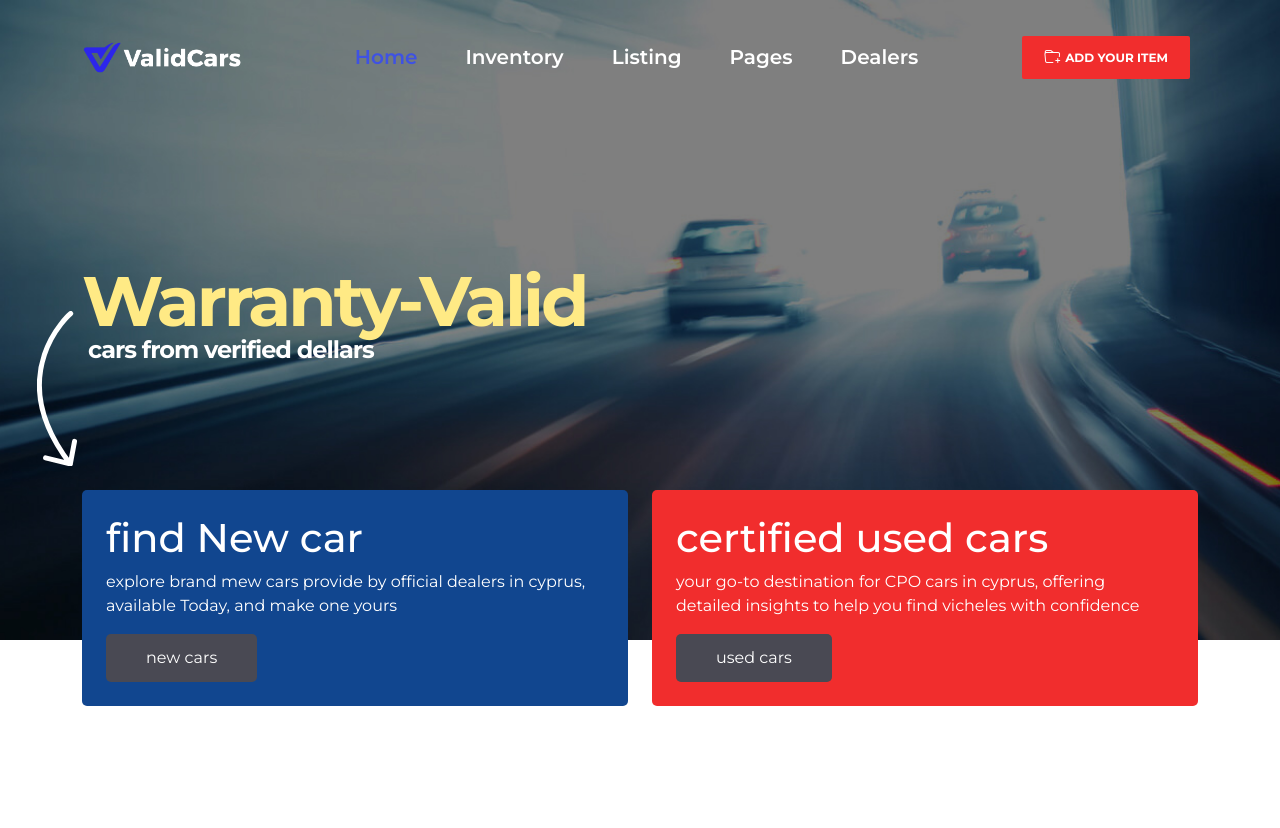
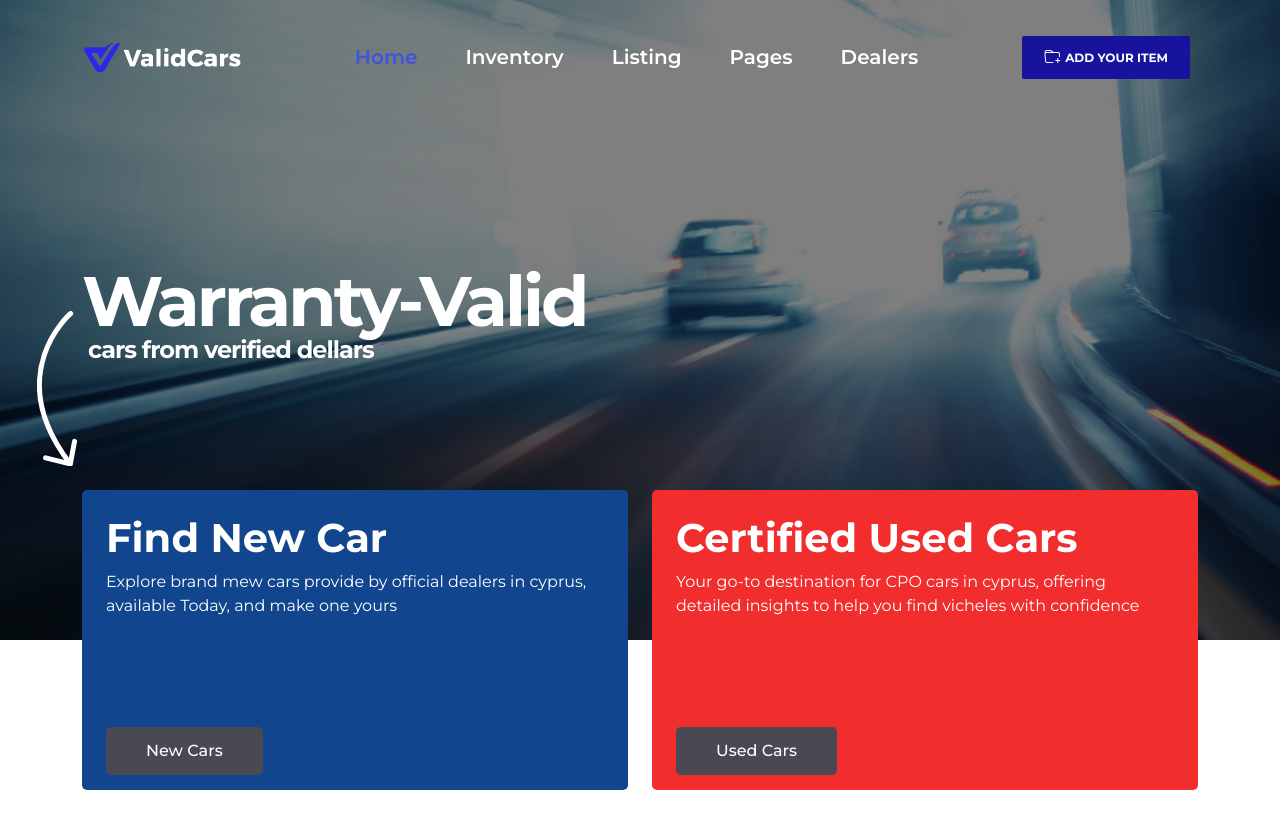
Before and after one commit to mohmedAmged/testV01, a React (Create React App) app: page / in a window 1280 px wide. Shown: the top 828 px of the page. Built offline with nearby package versions, Linux system fonts and the light colour scheme.

Commit message:
Your commit message here1~

```diff
--- a/src/components/mainTypesSec/MainTypeSec.jsx
+++ b/src/components/mainTypesSec/MainTypeSec.jsx
@@ -5,29 +5,35 @@ export default function MainTypeSec() {
     return (
         <div className='main__types__sec px-5'>
             <div className="container">
-                <div className="row">
-                    <div className="col-lg-6 col-md-6 col-sm-6">
+                <div className="row justify-content-center align-items-center">
+                    <div className="col-lg-6 col-md-6 col-sm-6 mb-3 d-flex justify-content-center align-items-center">
                         <div className="box__item__type p-4 blue__box">
+                            <div className="box__contents">
                                 <h1>
                                     find New car
                                 </h1>
-                            <p>
-                                explore brand mew cars provide by official dealers in cyprus, available <span>Today</span>, and make one yours
+                                <p className=''>
+                                    Explore brand mew cars provide by official dealers in cyprus, available <span>Today</span>, and make one yours
                                 </p>
-                            <NavLink className="nav-link btn__type">
+                                <div className="d-flex justify-content-start align-items-center w-100">
+                                    <NavLink className="nav-link btn__type w-80">
                                         new cars
                                     </NavLink>
                                 </div>
                             </div>
-                    <div className="col-lg-6 col-md-6 col-sm-6">
+                        </div>
+                    </div>
+                    <div className="col-lg-6 col-md-6 col-sm-6 mb-3 d-flex justify-content-center align-items-center">
                         <div className="box__item__type p-4 red__box">
+                            <div className="box__contents">
                                 <h1>
                                     certified used cars
                                 </h1>
-                                <p>
-                                    your go-to destination for CPO cars in cyprus, offering detailed insights to help you find vicheles with confidence
+                                <p className=''>
+                                    Your go-to destination for CPO cars in cyprus, offering detailed insights to help you find vicheles with confidence
                                 </p>
-                                <NavLink className="nav-link btn__type">
+                                <div className=" d-flex justify-content-start align-items-center w-100">
+                                    <NavLink className="nav-link btn__type w-80">
                                         used cars
                                     </NavLink>
                                 </div>
@@ -35,5 +41,7 @@ export default function MainTypeSec() {
                         </div>
                     </div>
                 </div>
+            </div>
+        </div>
     )
 }
--- a/src/components/mainTypesSec/mainTypeSec.css
+++ b/src/components/mainTypesSec/mainTypeSec.css
@@ -3,9 +3,11 @@
     top: -150px;
 }
 .box__item__type{
+    position: relative;
     background: red;
     color: #ffffff;
     border-radius: 5px;
+    min-height: 300px;
 }
 .box__item__type.blue__box{
     background: #11468F;
@@ -14,8 +16,23 @@
     background: #F12D2D;
 }
 .btn__type{
-    display: inline-block;
+    /* display: inline-block !important; */
     background: #494953;
     padding: 12px 40px;
     border-radius: 5px;
+    color: #ffffff;
+    font-weight: 500;
+    text-transform: capitalize;
+    transition: all ease-in .3s;
+    align-items: center;
+    position: absolute;
+    bottom: 15px;
 }
+.btn__type:hover{
+    background: #ffffff;
+    color: #494953;
+}
+.box__item__type h1{
+    text-transform: capitalize;
+    font-weight: 700;
+}
--- a/src/components/myHeroSec/HeroSec.jsx
+++ b/src/components/myHeroSec/HeroSec.jsx
@@ -1,6 +1,5 @@
 import React from 'react'
 import './heroSec.css'
-import hero1 from '../../assets/heroSec/hero1.jpg'
 export default function HeroSec() {
   const svgStyles = {
     strokeDasharray: '241, 243',
--- a/src/components/myHeroSec/heroSec.css
+++ b/src/components/myHeroSec/heroSec.css
@@ -11,7 +11,7 @@
     position: relative;
 }
 .hero__text__box h1{
-    color: #FFEA85;
+    color: #ffffff;
     margin-bottom: 10px;
     font-size: 70px;
     line-height: 50px;
@@ -38,3 +38,21 @@
     stroke-linecap: round;
     stroke-linejoin: round;
 }
+
+
+/* start responsive */
+@media screen and (max-width: 993px) {
+.arrow__box{
+    display: none;
+}
+}
+@media screen and (max-width: 993px) and (min-width: 600px) {
+    .hero__text__box h1{
+        font-size: 50px;
+    }
+    }
+    @media screen and (max-width: 600px) and (min-width: 0px) {
+        .hero__text__box h1{
+            font-size: 40px;
+        }
+    }
--- a/src/components/myNav/MyNav.jsx
+++ b/src/components/myNav/MyNav.jsx
@@ -143,6 +143,18 @@ export default function MyNav({ scrollToggle }) {
                                     to="/contact">
                                     Dealers
                                 </NavLink>
+                                <NavLink onClick={() => {
+                                    scrollToTop();
+                                }}
+                                className="nav-link nav__link__style"
+                                to="/">
+                                <div className='btn__Car d-flex justify-content-center align-items-center'>
+                                <i class="bi bi-folder-plus fs-6"></i>
+                                    <span>
+                                    Add your item
+                                    </span>
+                                </div>
+                            </NavLink>
                             </Nav>
 
                         </Offcanvas.Body>
--- a/src/components/myNav/myNav.css
+++ b/src/components/myNav/myNav.css
@@ -6,7 +6,7 @@
 }
 .btn__Car{
     padding: 12px 22px 12px 22px;
-    background: #F12D2D;
+    background: #17139C;
     font-size: 12px;
     text-transform: uppercase;
     font-weight: 700;
@@ -15,9 +15,14 @@
     border: none;
     text-align: center;
     color: #ffffff;
+    transition: all ease-in .3s;
 }
 .btn__Car i{
     margin-right: 5px;
+}
+.btn__Car:hover{
+    background: #ffffff;
+    color: #17139C;
 }
 .offCanvas__head h5 {
     color: rgb(146, 125, 4) !important;
@@ -38,7 +43,7 @@
 
 .nav__fixed {
     position: fixed !important;
-    box-shadow: 0 2px 5px #e9e9e9;
+    box-shadow: 0 2px 5px #11468F;
     background-color: #11468F !important;
     opacity: 0.9;
     animation-duration: 0.5s;
```
Lines whose indentation alone changed are shown as unchanged.
